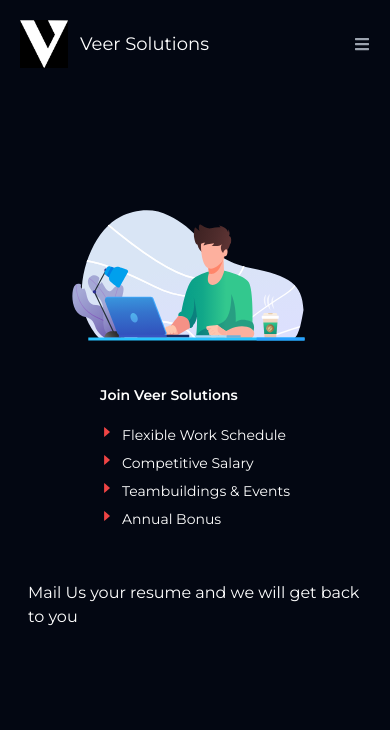
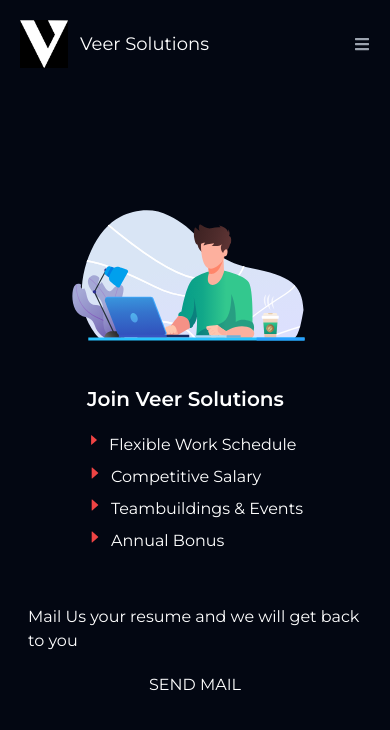
Before and after one commit to Ayush215mb/VeerSolutions, a React (Vite) app: page /Careers in a window 390 px wide. Shown: the top 730 px of the page. Built offline with nearby package versions, Linux system fonts and the light colour scheme.

Commit message:
added email link in career.jsx

```diff
--- a/src/Components/Careers/CareerONE.jsx
+++ b/src/Components/Careers/CareerONE.jsx
@@ -15,33 +15,36 @@
           className="max-w-64 md:max-w-lg"
         />
         <div className="flex flex-col gap-5 md:gap-10">
-          <h1 className="md:text-5xl md:font-bold font-semibold text-sm">
+          <h1 className="md:text-5xl md:font-bold font-semibold text-xl">
             Join Veer Solutions
           </h1>
           <div className="flex flex-col gap-2 md:gap-7 items-left justify-center">
-            <p className="flex md:items-center items-start gap-2  md:gap-4  text-sm md:text-3xl">
+            <p className="flex md:items-center items-start gap-2  md:gap-4  text-md md:text-3xl">
               <AiOutlineCaretRight className=" text-sm sm:text-md text-red-500 md:text-xl" />
               Flexible Work Schedule
             </p>
-            <p className="flex  md:items-center items-start gap-2 md:gap-4 text-sm sm:text-md  md:text-3xl">
+            <p className="flex  md:items-center items-start gap-2 md:gap-4 text-md sm:text-md  md:text-3xl">
               <AiOutlineCaretRight className=" text-md text-red-500 md:text-xl" />
               Competitive Salary
             </p>
-            <p className="flex  md:items-center items-start gap-2  md:gap-4  text-sm sm:text-md md:text-3xl">
+            <p className="flex  md:items-center items-start gap-2  md:gap-4  text-md sm:text-md md:text-3xl">
               <AiOutlineCaretRight className=" text-md text-red-500 md:text-xl" />
               Teambuildings & Events
             </p>
-            <p className="flex  md:items-center items-start gap-2  md:gap-4  text-sm sm:text-md  md:text-3xl">
+            <p className="flex  md:items-center items-start gap-2  md:gap-4  text-md sm:text-md  md:text-3xl">
               <AiOutlineCaretRight className=" text-md text-red-500 md:text-xl" />
               Annual Bonus
             </p>
           </div>
         </div>
       </div>
-      <div>
+      <div className="flex flex-col items-center gap-5">
         <h3 className="text-md md:text-3xl mt-3 mx-7 md:mt-5">
           Mail Us your resume and we will get back to you
         </h3>
+        <a href="mailto:sidharth197502@gmail.com?subject=Hello there&body=This is a predefined email body&cc=someone@example.com,bcc=someoneelse@example.com">
+          SEND MAIL
+        </a>
       </div>
     </div>
   );
```
